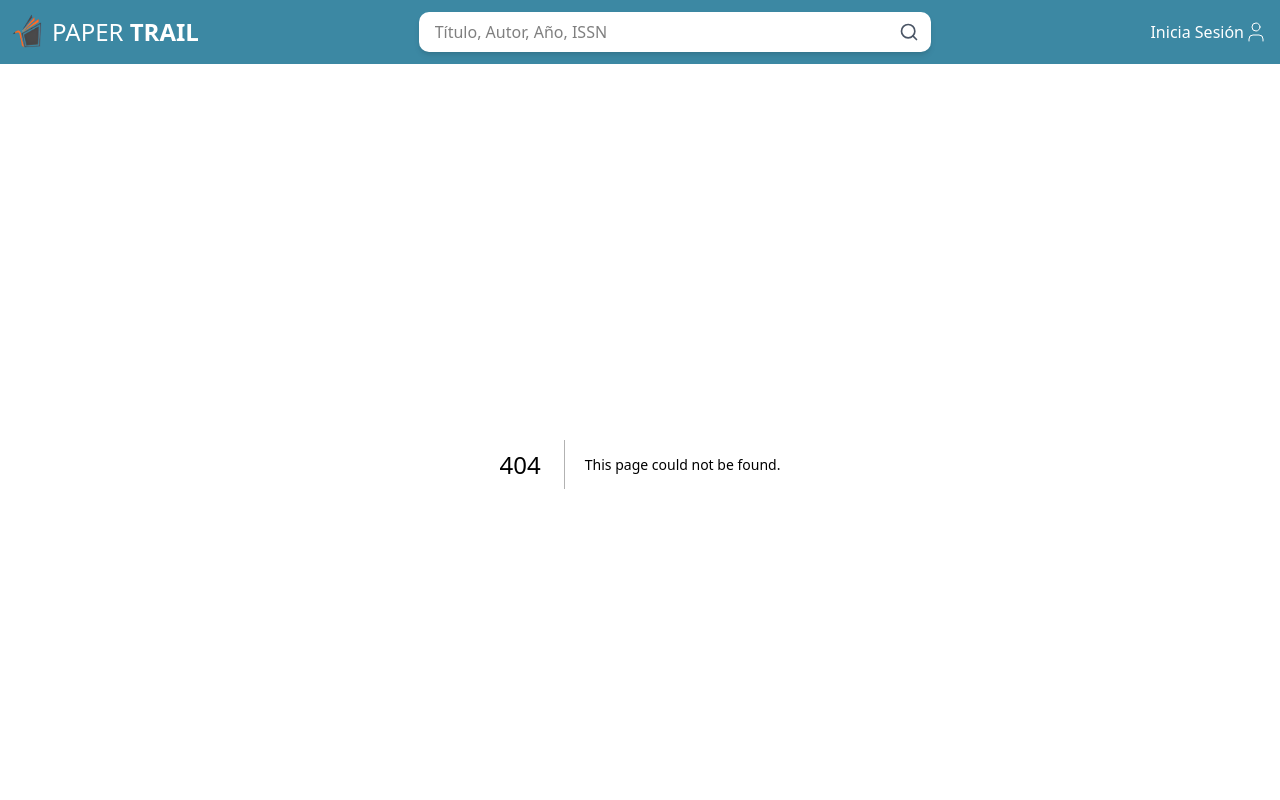
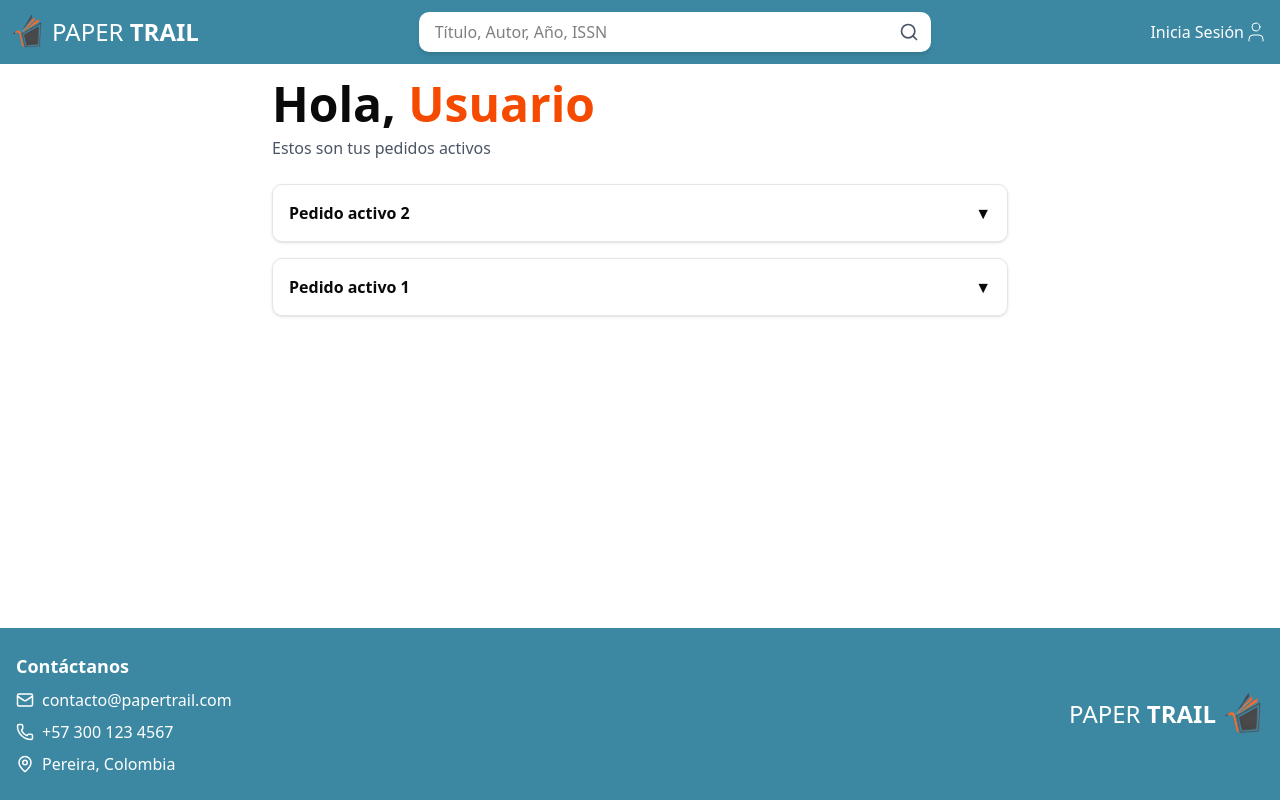
Before and after one commit to sofia0281/PaperTrailV2, a Next.js app in the folder frontend/: page /routes/orderstatus in a window 1280 px wide. Before the commit this address had no page. Shown: the top 800 px of the page. Built offline with nearby package versions, Linux system fonts and the light colour scheme.

Commit message:
Estado de pedidos usuario y cambios al layout

```diff
--- a/frontend/app/layout.tsx
+++ b/frontend/app/layout.tsx
@@ -23,11 +23,11 @@ export default function RootLayout({
   return (
     <html lang="en">
       <body
-        className={`${urbanist.variable} antialiased`} // Aplica la fuente Urbanist
+        className={`${urbanist.variable} antialiased flex flex-col min-h-screen`} // Aplica la fuente Urbanist
       >
         <AuthProvider>
           <Navbar/>
-            {children}
+            <main className="flex-grow">{children}</main>
           <Footer/>
         </AuthProvider>
 
--- /dev/null
+++ b/frontend/app/routes/orderstatus/components/activeorders.tsx
@@ -0,0 +1,82 @@
+// components/OrderStatus.tsx
+'use client';
+
+import { useState } from 'react';
+
+interface Step {
+  label: string;
+  icon: string;
+}
+
+interface OrderStatusProps {
+  orderNumber: string;
+  orderDate: string;
+  shippingAddress: string;
+  total: number;
+  currentStep: number;
+  steps: Step[];
+}
+
+export default function OrderStatus({
+  orderNumber,
+  orderDate,
+  shippingAddress,
+  total,
+  currentStep,
+  steps,
+}: OrderStatusProps) {
+  const [open, setOpen] = useState(false);
+
+  return (
+    <div className="border rounded-lg shadow-sm">
+      <button
+        className="w-full flex justify-between items-center p-4 font-semibold text-left"
+        onClick={() => setOpen(!open)}
+      >
+        Pedido activo {orderNumber}
+        <span>{open ? '▲' : '▼'}</span>
+      </button>
+
+      {open && (
+        <div className="p-4 border-t text-sm text-gray-700">
+          <p>Nro. Pedido: {orderNumber}</p>
+          <p>Fecha del pedido: {orderDate}</p>
+          <p>Dirección de envío: {shippingAddress}</p>
+          <p>Total: ${total.toLocaleString('es-CO')}</p>
+          <p className="mb-4">
+            Estado del pedido:{' '}
+            <span className="px-3 py-1 rounded-full bg-blue-500 text-white text-sm font-semibold">
+              {steps[currentStep].label}
+            </span>
+          </p>
+
+          <div className="flex justify-between items-center gap-2 overflow-x-auto">
+            {steps.map((step, index) => (
+              <div
+                key={index}
+                className="flex flex-col items-center text-xs font-semibold"
+              >
+                <div
+                  className={`w-10 h-10 flex items-center justify-center rounded-full text-xl ${
+                    index === currentStep
+                      ? 'bg-blue-500 text-white'
+                      : 'bg-gray-200'
+                  }`}
+                >
+                  {step.icon}
+                </div>
+                <p
+                  className={`mt-1 text-center ${
+                    index === currentStep ? 'text-blue-600' : 'text-gray-600'
+                  }`}
+                >
+                  {step.label}
+                </p>
+              </div>
+            ))}
+          </div>
+        </div>
+      )}
+    </div>
+  );
+}
--- /dev/null
+++ b/frontend/app/routes/orderstatus/components/orderstatus.tsx
@@ -0,0 +1,53 @@
+'use client';
+
+import ConfirmedOrders from './activeorders';
+
+const steps = [
+  { label: 'Pedido Recibido', icon: '🛍️' },
+  { label: 'Pedido Confirmado', icon: '✔️' },
+  { label: 'Procesando Pedido', icon: '📦' },
+  { label: 'Pedido Enviado', icon: '📤' },
+  { label: 'Entregado', icon: '🏁' },
+];
+
+const orders = [
+  {
+    orderNumber: '2',
+    orderDate: '2025-05-14',
+    shippingAddress: 'Cra 10 #23-45, Bogotá',
+    total: 240000,
+    currentStep: 2,
+  },
+  {
+    orderNumber: '1',
+    orderDate: '2025-05-12',
+    shippingAddress: 'Cl 45 #12-34, Medellín',
+    total: 180000,
+    currentStep: 1,
+  },
+];
+
+export default function ActiveOrders() {
+  return (
+    <div className="max-w-3xl mx-auto p-4">
+      <h1 className="text-5xl font-bold">
+        Hola, <span className="text-orange-600">Usuario</span>
+      </h1>
+      <p className="text-gray-600 mt-2">Estos son tus pedidos activos</p>
+
+      <div className="mt-6 space-y-4">
+        {orders.map((order) => (
+          <ConfirmedOrders
+            key={order.orderNumber}
+            orderNumber={order.orderNumber}
+            orderDate={order.orderDate}
+            shippingAddress={order.shippingAddress}
+            total={order.total}
+            currentStep={order.currentStep}
+            steps={steps}
+          />
+        ))}
+      </div>
+    </div>
+  );
+}
--- /dev/null
+++ b/frontend/app/routes/orderstatus/page.tsx
@@ -0,0 +1,8 @@
+import OrderStatus  from "./components/orderstatus";
+
+
+export default function Page(){
+    return(
+        <OrderStatus />
+    )
+}
```
